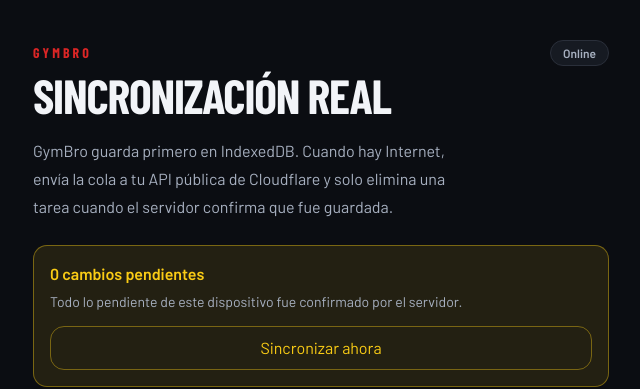
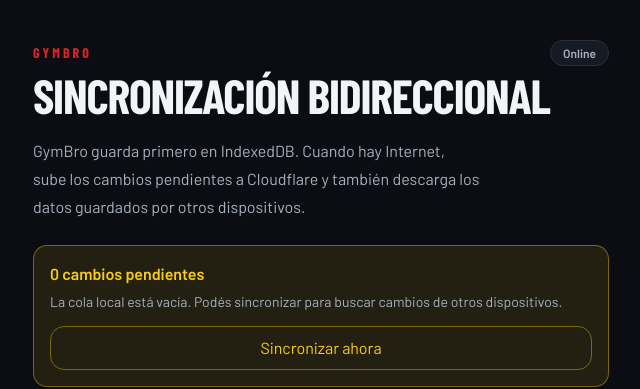
Before and after one commit to ilean01/gyymmm, a React (Vite) app: page / in a window 1280 px wide. Shown: the top 389 px of the page, without its empty margins (319-959 px from the left). Built offline with nearby package versions, Linux system fonts and the light colour scheme; no server answers; a web font is replaced by a local one.

Commit message:
feat: show bidirectional sync status

```diff
--- a/src/App.tsx
+++ b/src/App.tsx
@@ -49,16 +49,19 @@ function App() {
       await refreshLocalState()
 
       if (showMessage) {
+        const downloaded =
+          summary.downloadedSessions + summary.downloadedSets
+
         if (summary.failed > 0) {
           setMessage(
-            `Se sincronizaron ${summary.synced} cambios y ${summary.failed} quedaron pendientes para reintentar.`,
+            `Subidos: ${summary.synced} · descargados: ${downloaded} · ${summary.failed} quedaron pendientes.`,
           )
-        } else if (summary.synced > 0) {
+        } else if (summary.synced > 0 || downloaded > 0) {
           setMessage(
-            `${summary.synced} ${summary.synced === 1 ? 'cambio sincronizado' : 'cambios sincronizados'} con Cloudflare.`,
+            `Sincronización completa: ${summary.synced} subidos y ${downloaded} descargados desde Cloudflare.`,
           )
         } else {
-          setMessage('No había cambios pendientes para sincronizar.')
+          setMessage('Este dispositivo ya está al día con Cloudflare.')
         }
       }
     } catch {
@@ -204,13 +207,13 @@ function App() {
         </div>
 
         <h1 className="font-display mt-2 text-5xl font-extrabold uppercase leading-[0.9] tracking-tight">
-          Sincronización real
+          Sincronización bidireccional
         </h1>
 
         <p className="mt-5 max-w-md text-base leading-7 text-gym-muted">
-          GymBro guarda primero en IndexedDB. Cuando hay Internet, envía la cola
-          a tu API pública de Cloudflare y solo elimina una tarea cuando el
-          servidor confirma que fue guardada.
+          GymBro guarda primero en IndexedDB. Cuando hay Internet, sube los
+          cambios pendientes a Cloudflare y también descarga los datos guardados
+          por otros dispositivos.
         </p>
 
         <div className="mt-6 rounded-gym border border-gym-warning/40 bg-gym-warning/10 p-4">
@@ -222,8 +225,8 @@ function App() {
               ? isSyncing
                 ? 'Sincronizando con Cloudflare…'
                 : queue.length > 0
-                  ? 'Hay Internet. GymBro reintentará estos cambios hasta recibir confirmación.'
-                  : 'Todo lo pendiente de este dispositivo fue confirmado por el servidor.'
+                  ? 'Hay Internet. GymBro reintentará estos cambios y después traerá la versión remota.'
+                  : 'La cola local está vacía. Podés sincronizar para buscar cambios de otros dispositivos.'
               : 'Podés seguir entrenando sin señal. La cola permanece guardada en IndexedDB.'}
           </p>
 
@@ -380,7 +383,7 @@ function App() {
               onClick={handleClear}
               className="mt-4 min-h-11 w-full rounded-gym border border-gym-border px-4 py-2 font-semibold text-gym-muted transition hover:bg-gym-card-hover"
             >
-              Borrar datos de prueba
+              Borrar copia local de prueba
             </button>
           )}
         </div>
```
